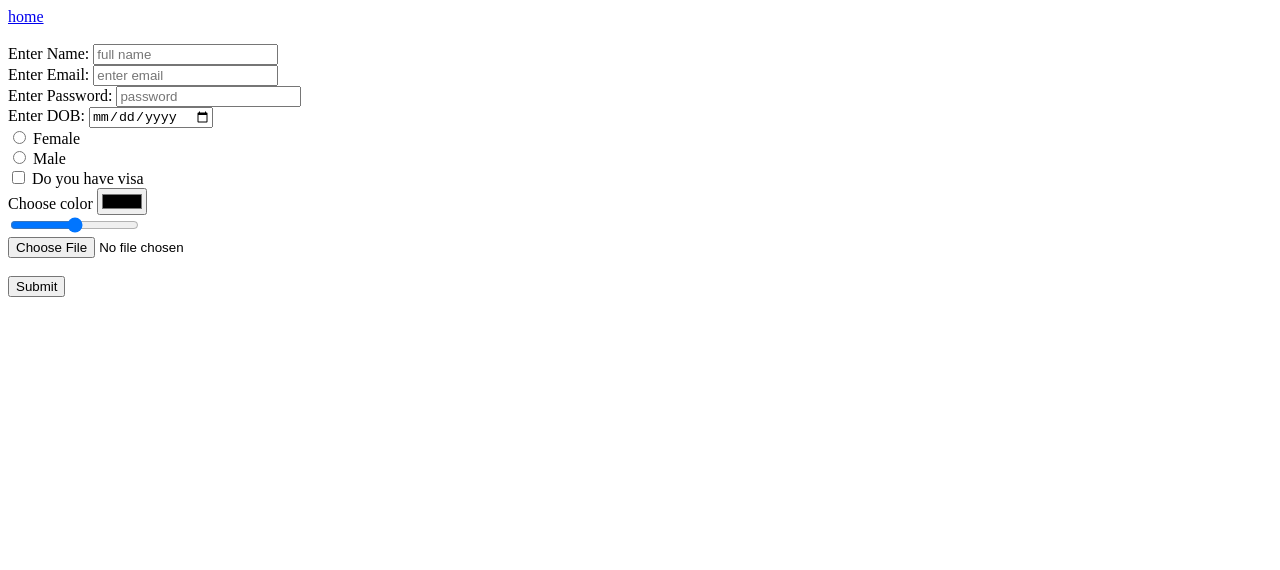
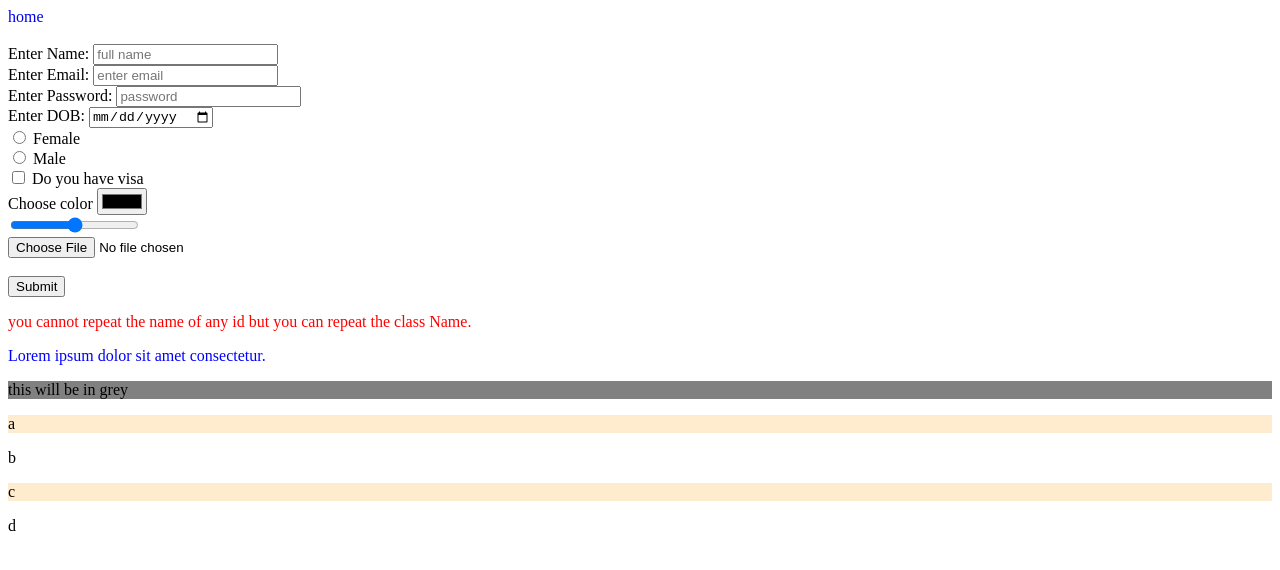
Before and after one commit to muteeb28/DominateHTML, a plain HTML site: page level_2/form.html in a window 1280 px wide. Drawn offline with Linux system fonts and the light colour scheme.

Commit message:
breif intro to div,id,class

```diff
--- a/level_2/form.html
+++ b/level_2/form.html
@@ -3,6 +3,7 @@
 <head>
     <meta charset="UTF-8">
     <meta name="viewport" content="width=device-width, initial-scale=1.0">
+    <link rel="stylesheet" href="style.css">
     <title>Open a free account</title>
 </head>
 <body>
@@ -25,5 +26,19 @@
       <input type="file"> <br> <br>
       <input type="submit">
     </form>
+    <div>
+        <p id="red">
+            you cannot repeat the name of any id but you can repeat the class Name.
+         </p>
+         <p id="blue">Lorem ipsum dolor sit amet consectetur.</p>
+    </div>
+    <p id="grey">this will be in grey</p>
+    <div>
+        <p class="savy">a</p>
+        <p>b</p>
+        <p class="savy">c</p>
+        <p>d</p>
+    </div>
+
 </body>
 </html>
--- a/level_2/style.css
+++ b/level_2/style.css
@@ -4,3 +4,18 @@ img {
 a{
     text-decoration: none;
 }
+
+#red{
+    color: red;
+}
+
+#blue{
+    color: blue;
+}
+
+.savy{
+    background-color: blanchedalmond;
+}
+#grey{
+    background-color: grey;
+}
```
